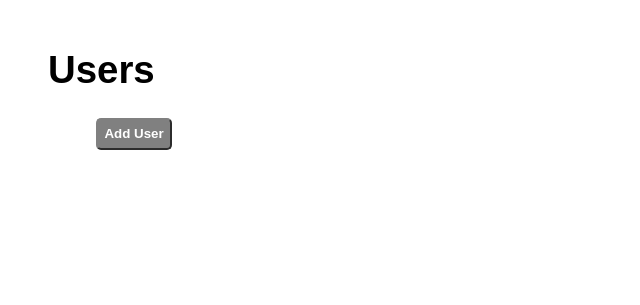
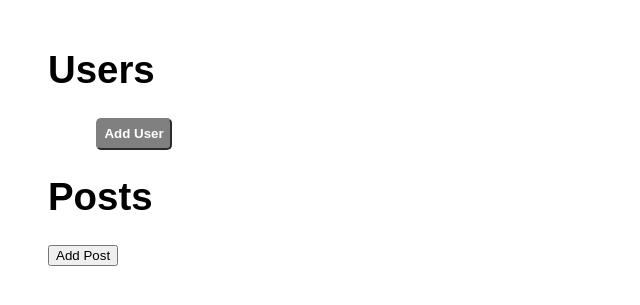
Before and after one commit to Jared-Glenn/Springboard, a Flask app: page / in a window 1280 px wide. Shown: the top 305 px of the page, without its empty margins (0-640 px from the left). Run offline with Flask 2, Linux system fonts and the light colour scheme; data that the repository does not hold is empty.

Commit message:
add post class and route

```diff
--- a/Unit-23/23.1/app.py
+++ b/Unit-23/23.1/app.py
@@ -2,7 +2,7 @@
 
 from flask import Flask, request, redirect, render_template
 from flask_debugtoolbar import DebugToolbarExtension
-from models import db, connect_db, User
+from models import db, connect_db, User, Post
 
 app = Flask(__name__)
 
@@ -23,8 +23,9 @@ def home():
     """Main blog page. Shows list of all users on site."""
 
     users = User.query.all()
+    posts = Post.query.all()
 
-    return render_template("index.html", users=users)
+    return render_template("index.html", users=users, posts=posts)
 
 
 @app.route('/users')
@@ -32,8 +33,12 @@ def users():
     """Main blog page. Shows list of all users on site."""
 
     users = User.query.all()
+    posts = Post.query.all()
 
-    return render_template("index.html", users=users)
+    return render_template("index.html", users=users, posts=posts)
+
+
+################## USERS #####################
 
 # New Users
 
@@ -60,13 +65,17 @@ def add_user():
 
 # User Info
 
-@app.route('/users/<user_id>')
-def user_page(user_id):
+@app.route('/users/<u_id>')
+def user_page(u_id):
     """Page template for each individual user."""
 
-    user = User.query.get(user_id)
+    user = User.query.get(u_id)
+    posts = Post.query.filter_by(user_id=u_id)
 
-    return render_template("user.html", user=user)
+    print('!!!!!!!!!!!!!!!!!!!!!!')
+    print(user)
+
+    return render_template("user.html", user=user, posts=posts)
 
 # Edit User
 
@@ -107,5 +116,11 @@ def delete_page(user_id):
     return redirect("/users")
 
 
+################## POSTS #####################
+
+#
+
+
+
 if __name__ == '__main__':
     app.run()
--- a/Unit-23/23.1/templates/index.html
+++ b/Unit-23/23.1/templates/index.html
@@ -15,5 +15,14 @@
         {% endfor %}
     </ul>
     <input type="button" onclick="location.href='/users/new';" value="Add User" id="new-user-button">
+
+    <h1>Posts</h1>
+
+    <ul>
+        {% for post in posts %}
+        <li><a href="/posts/{{ post.id }}">{{ post.title }}</a></li>
+        {% endfor %}
+    </ul>
+    <input type="button" onclick="location.href='/posts/new';" value="Add Post" id="new-post-button">
 </body>
 </html>
```
Also changed, not shown: Unit-23/23.1/models.py (+24 -0 lines), Unit-23/23.1/templates/user.html (+8 -0 lines).
